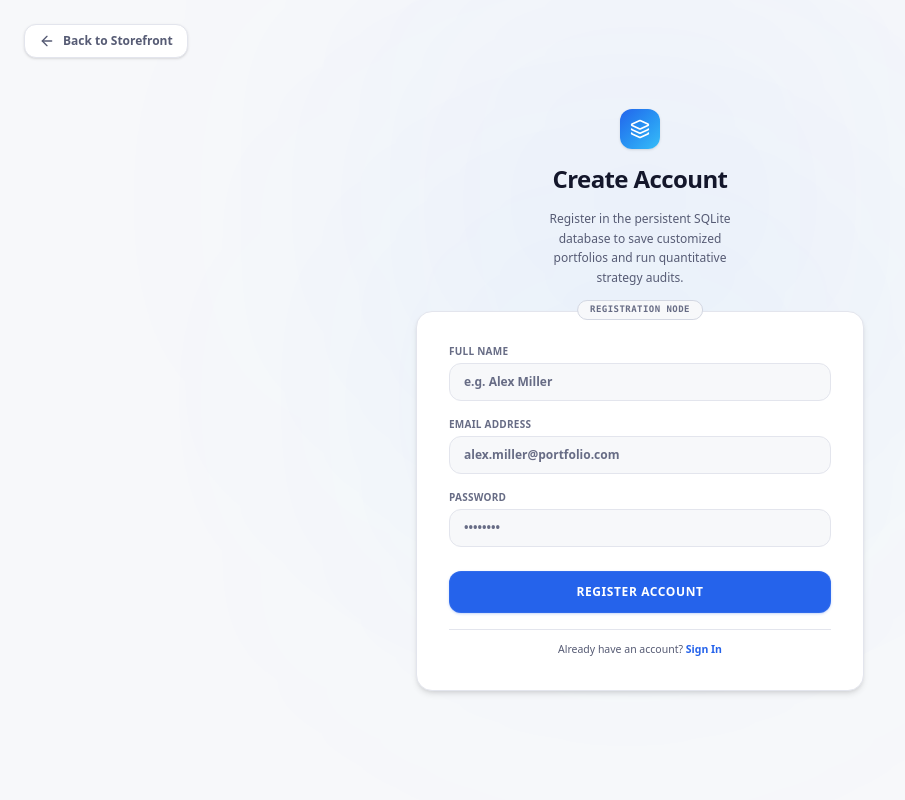
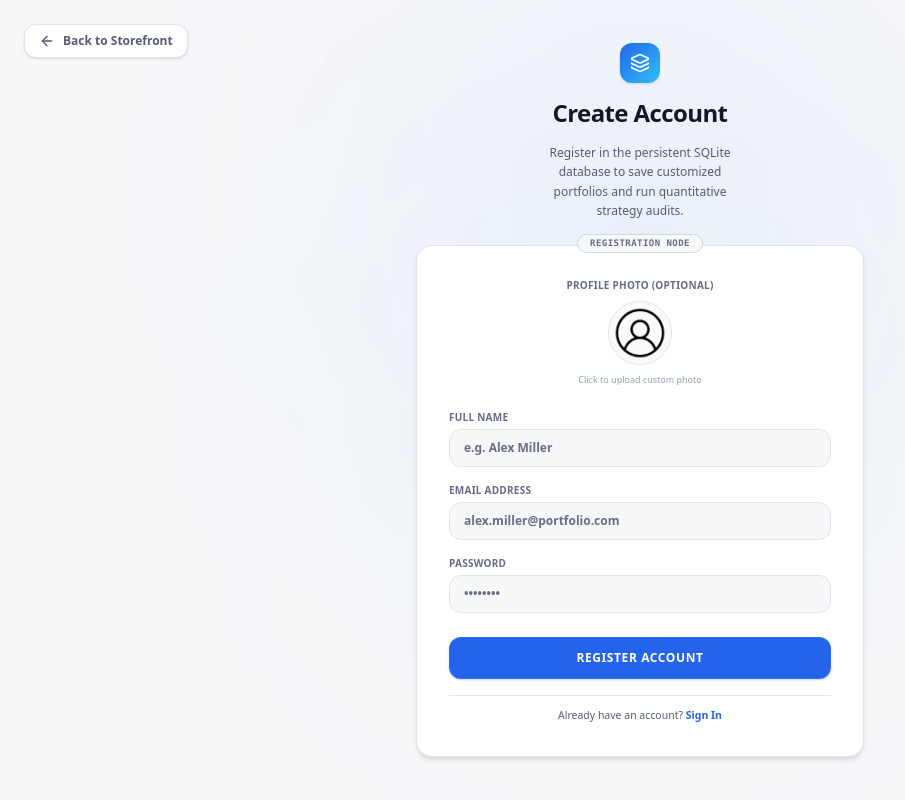
Before and after one commit to suryanmandal/Investment-reaseach, a Next.js app: page /signup in a window 1280 px wide. Shown: the whole page, without its empty margins (0-905 px from the left). Built offline with nearby package versions, Linux system fonts and the light colour scheme.

Commit message:
Add profile picture upload feature during sign up and default profile icon fallback

```diff
--- a/src/app/api/auth/signin/route.ts
+++ b/src/app/api/auth/signin/route.ts
@@ -31,6 +31,7 @@ export async function POST(req: Request) {
         name: user.name,
         email: user.email,
         role: user.role,
+        avatarUrl: user.avatarUrl,
       },
     });
   } catch (error: any) {
--- a/src/app/api/auth/signup/route.ts
+++ b/src/app/api/auth/signup/route.ts
@@ -3,7 +3,7 @@ import { prisma } from "@/lib/db";
 
 export async function POST(req: Request) {
   try {
-    const { name, email, password } = await req.json();
+    const { name, email, password, avatarUrl } = await req.json();
 
     if (!name || !email || !password) {
       return NextResponse.json(
@@ -31,6 +31,7 @@ export async function POST(req: Request) {
         email,
         password, // stored directly for SQLite demo sandbox
         role: "Senior Quant Analyst",
+        avatarUrl,
       },
     });
 
@@ -41,6 +42,7 @@ export async function POST(req: Request) {
         name: user.name,
         email: user.email,
         role: user.role,
+        avatarUrl: user.avatarUrl,
       },
     });
   } catch (error: any) {
--- a/src/app/signup/page.tsx
+++ b/src/app/signup/page.tsx
@@ -9,9 +9,21 @@ export default function SignupPage() {
   const [name, setName] = useState("");
   const [email, setEmail] = useState("");
   const [password, setPassword] = useState("");
+  const [avatarUrl, setAvatarUrl] = useState<string | null>(null);
   const [error, setError] = useState<string | null>(null);
   const [loading, setLoading] = useState(false);
   const [success, setSuccess] = useState(false);
+
+  const handleFileChange = (e: React.ChangeEvent<HTMLInputElement>) => {
+    const file = e.target.files?.[0];
+    if (file) {
+      const reader = new FileReader();
+      reader.onloadend = () => {
+        setAvatarUrl(reader.result as string);
+      };
+      reader.readAsDataURL(file);
+    }
+  };
 
   const handleSubmit = async (e: React.FormEvent) => {
     e.preventDefault();
@@ -29,7 +41,7 @@ export default function SignupPage() {
         headers: {
           "Content-Type": "application/json",
         },
-        body: JSON.stringify({ name, email, password }),
+        body: JSON.stringify({ name, email, password, avatarUrl }),
       });
 
       const data = await res.json();
@@ -103,6 +115,28 @@ export default function SignupPage() {
                   {error}
                 </div>
               )}
+
+              {/* Profile Photo Uploader */}
+              <div className="flex flex-col items-center space-y-2 pb-2">
+                <label className="text-[10px] font-bold text-[#676c85] uppercase tracking-wide">
+                  Profile Photo (Optional)
+                </label>
+                <div className="relative group cursor-pointer">
+                  <img
+                    src={avatarUrl || "/logos/default-user.png"}
+                    alt="Profile Preview"
+                    className="w-16 h-16 rounded-full object-cover border border-[#e3e5ed] bg-slate-50 p-0.5 group-hover:border-[#2563eb] transition-colors"
+                  />
+                  <input
+                    type="file"
+                    accept="image/*"
+                    onChange={handleFileChange}
+                    className="absolute inset-0 opacity-0 cursor-pointer w-full h-full"
+                    title="Upload profile photo"
+                  />
+                </div>
+                <span className="text-[9px] text-slate-400">Click to upload custom photo</span>
+              </div>
 
               {/* Full Name */}
               <div className="flex flex-col space-y-1">
--- a/src/app/terminal/page.tsx
+++ b/src/app/terminal/page.tsx
@@ -207,7 +207,7 @@ function TerminalContent() {
       setUser({
         name: data.user.name,
         role: data.user.role || "Quant Analyst",
-        avatarUrl: "https://images.unsplash.com/photo-1472099645785-5658abf4ff4e?w=80&fit=crop&auto=format&q=80",
+        avatarUrl: data.user.avatarUrl || "/logos/default-user.png",
         preferences: {
           horizon: strategyHorizon,
           risk: strategyRisk,
@@ -239,7 +239,7 @@ function TerminalContent() {
         setUser({
           name: parsed.name,
           role: parsed.role || "Quant Analyst",
-          avatarUrl: parsed.avatarUrl || "https://images.unsplash.com/photo-1472099645785-5658abf4ff4e?w=80&fit=crop&auto=format&q=80",
+          avatarUrl: parsed.avatarUrl || "/logos/default-user.png",
           preferences: {
             horizon: strategyHorizon,
             risk: strategyRisk,
```
Also changed, not shown: public/logos/default-user.png (added), 1 other file (tests, documents, lock files or other folders).
